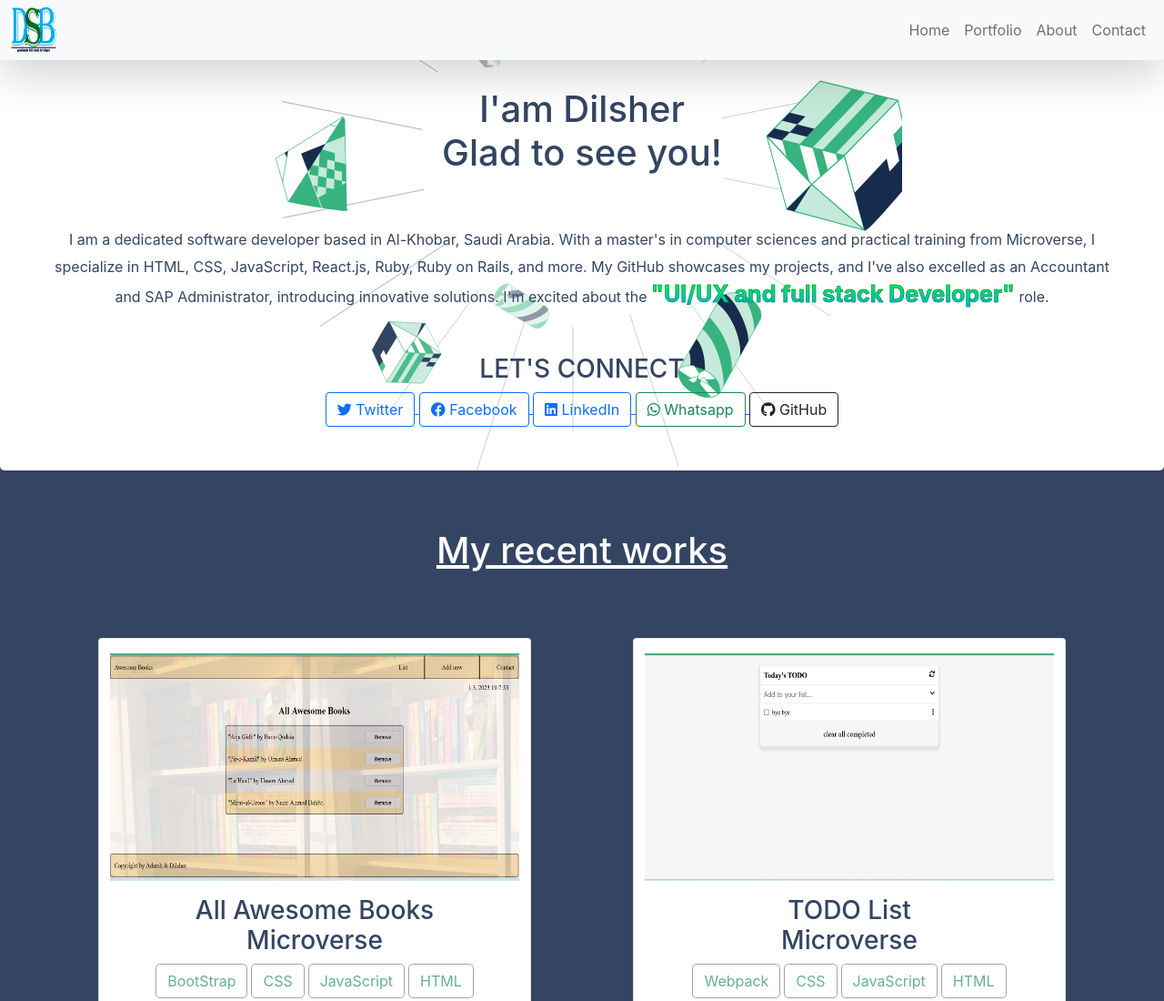
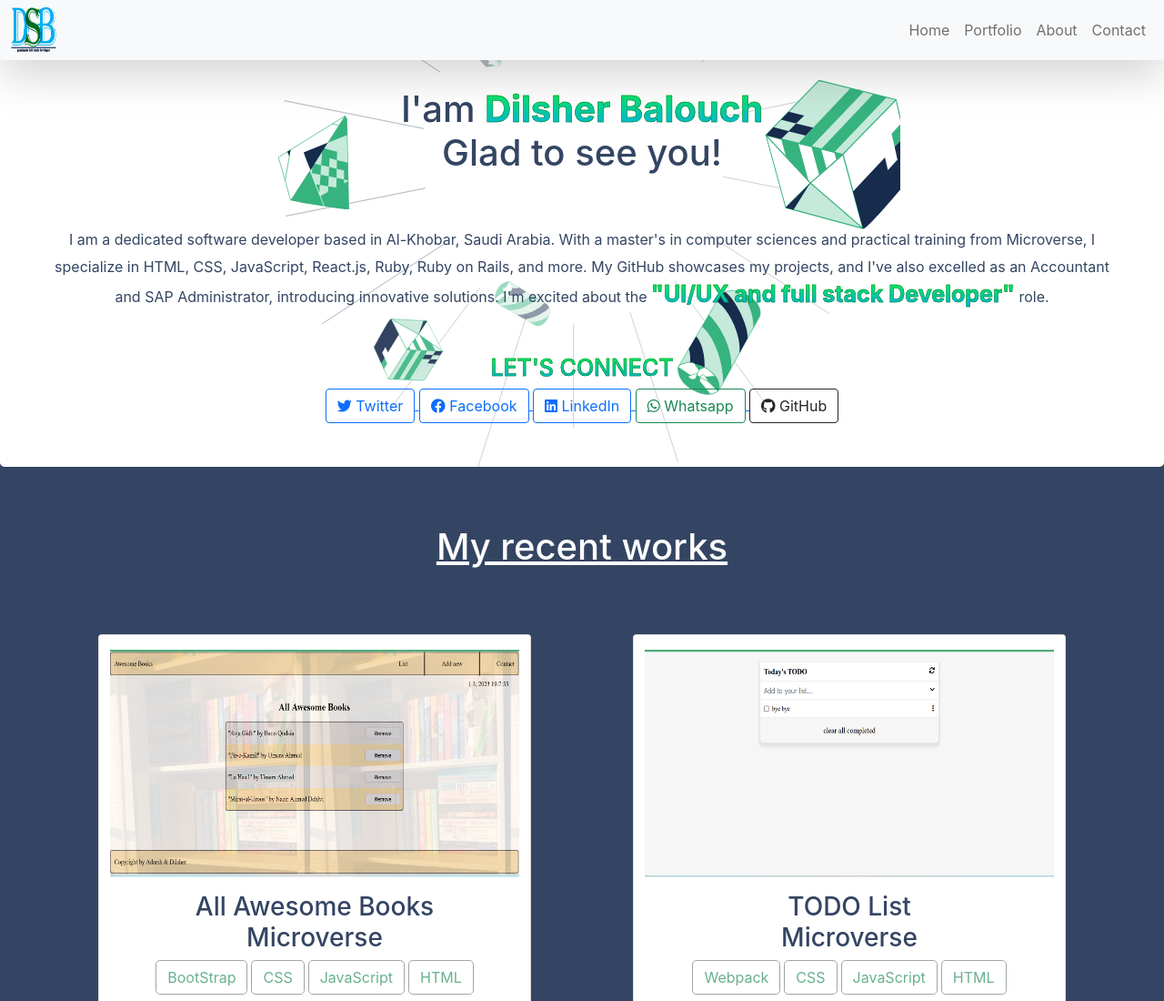
Before and after one commit to DilsherB/DS-Portfolio, a website: page index.html in a window 1280 px wide. Shown: the top 1100 px of the page at 91% size. Drawn offline with nearby package versions, Linux system fonts and the light colour scheme.

Commit message:
some more animations added.

```diff
--- a/index.html
+++ b/index.html
@@ -16,6 +16,7 @@
     />
     <link rel="stylesheet" href="style.css" />
     <title>Dilsher(developer)'s Portfolio</title>
+    <link rel="shortcut icon" href="images/Rectangle.png" type="image/x-icon" />
   </head>
   <body>
     <nav
@@ -91,7 +92,9 @@
         background-repeat: no-repeat;
       "
     >
-      <h1 class="container p-5">I'am Dilsher <br />Glad to see you!</h1>
+      <h1 class="container p-5">
+        I'am <b class="name">Dilsher Balouch</b> <br />Glad to see you!
+      </h1>
       <p class="mb-5">
         I am a dedicated software developer based in Al-Khobar, Saudi Arabia.
         With a master's in computer sciences and practical training from
@@ -101,7 +104,7 @@
         solutions. I'm excited about the
         <span><b>"UI/UX and full stack Developer"</b></span> role.
       </p>
-      <h3>LET'S CONNECT</h3>
+      <h3 class="glow">LET'S CONNECT</h3>
       <a href="https://twitter.com/_brilliantMindz" target="_blank">
         <button class="btn btn-outline-primary rotate" type="button">
           <span>
--- a/style.css
+++ b/style.css
@@ -1,4 +1,4 @@
-@import url('https://fonts.googleapis.com/css2?family=Poppins:wght@500;600;700&display=swap');
+@import url("https://fonts.googleapis.com/css2?family=Poppins:wght@500;600;700&display=swap");
 
 *,
 *::after,
@@ -7,7 +7,7 @@
 }
 
 body {
-  font-family: 'Inter', 'lnter', sans-serif;
+  font-family: "Inter", "lnter", sans-serif;
   font-style: normal;
   font-weight: 400;
   font-size: 16px;
@@ -71,7 +71,12 @@
   }
 }
 
-b {
+.name {
+  font-size: 40px;
+}
+
+b,
+.glow {
   /* background-color: green; */
   color: transparent;
   font-size: 25px;
@@ -86,10 +91,13 @@
 }
 
 @keyframes animateText {
-  0%,95%,100% {
+  0%,
+  95%,
+  100% {
     background-position: -410px 0;
   }
-  65%,85% {
+  65%,
+  85% {
     background-position: 0 0;
   }
 }
```
Also changed, not shown: images/logo.jpg (added).
